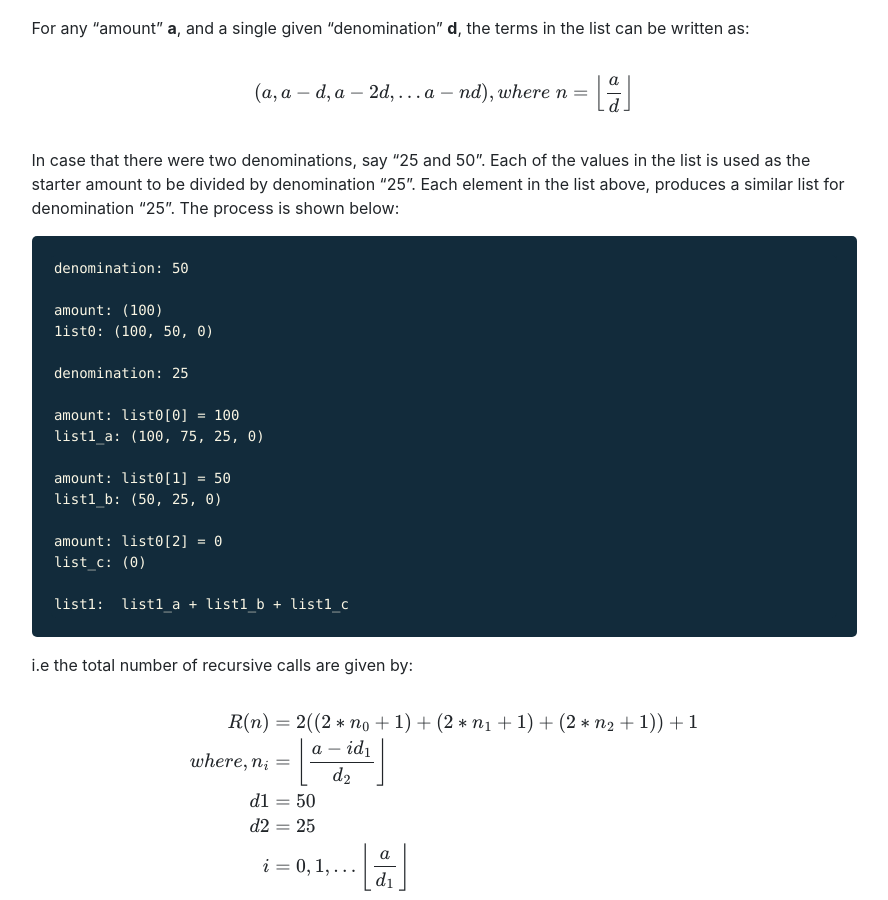
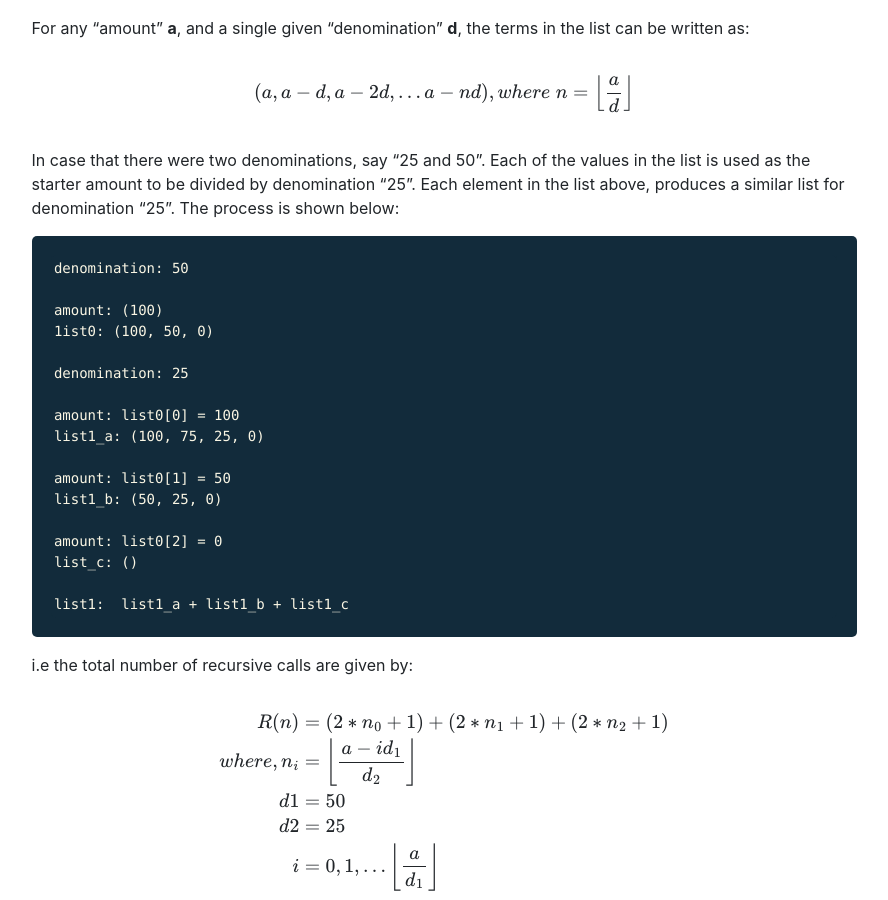
Before and after one commit to tgujar/old-website, a Jekyll site: the page built from _notes/sicp-ex-2.md, in a window 1280 px wide and 900 px high, scrolled down 5764 px. Shown: the whole window, without its empty margins (196-1084 px from the left). Built offline with Jekyll 4.4.1, drawn with Linux system fonts in a browser that asks for light colours; nearby versions of some CDN libraries; formulas are drawn with MathJax 3; some of the changed text lies outside the part shown.

Commit message:
fixed calculation

```diff
--- a/_notes/sicp-ex-2.md
+++ b/_notes/sicp-ex-2.md
@@ -241,7 +241,7 @@ amount: list0[1] = 50
 list1_b: (50, 25, 0)
 
 amount: list0[2] = 0
-list_c: (0)
+list_c: ()
 
 list1:  list1_a + list1_b + list1_c
 ~~~
@@ -249,7 +249,7 @@ i.e the total number of recursive calls are given by:
 <p>
 $$
 \begin{align*}
-R(n) &= 2((2*n_0 + 1) + (2*n_1 + 1) + (2*n_2 + 1)) + 1 \\
+R(n) &= (2*n_0 + 1) + (2*n_1 + 1) + (2*n_2 + 1) \\
 where,n_i &= \left\lfloor \frac{a - id_1}{d_2} \right \rfloor \\
 d1 &= 50 \\
 d2 &= 25 \\
@@ -262,7 +262,7 @@ From the above treatment, we can say that if there are only two denominations $$
 <p>
 $$
 \begin{align*}
-R(n) &= 2(\sum_{i=0}^{\left\lfloor \frac{a}{d_1} \right \rfloor}(2*\left\lfloor \frac{a - id_1}{d_2} \right \rfloor + 1)) + 1 \\
+R(n) &= \sum_{i=0}^{\left\lfloor \frac{a}{d_1} \right \rfloor}(2*\left\lfloor \frac{a - id_1}{d_2} \right \rfloor + 1) \\
 Order\;of\;growth\; &= \Theta(a^2) \\
 \end{align*}
 $$
```
